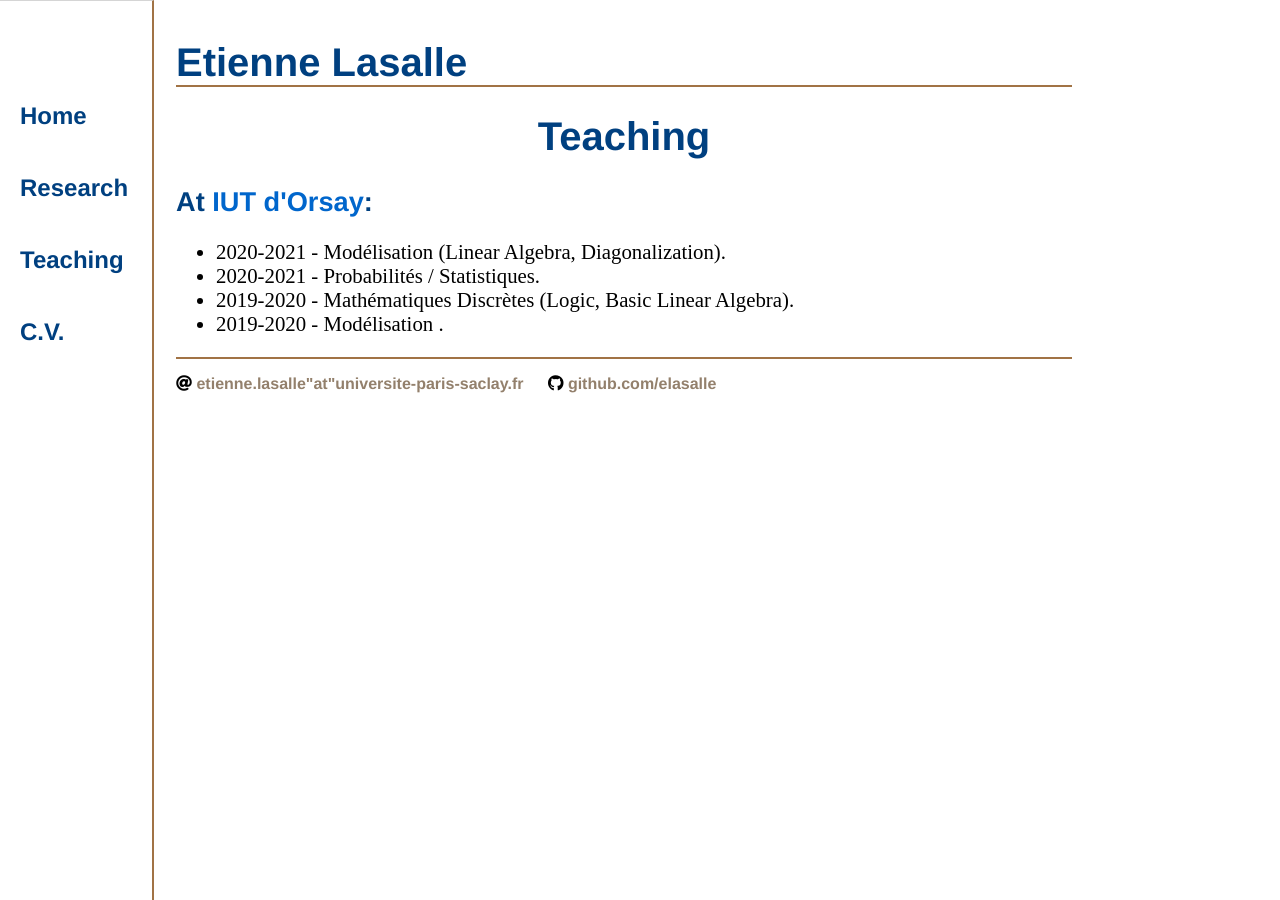
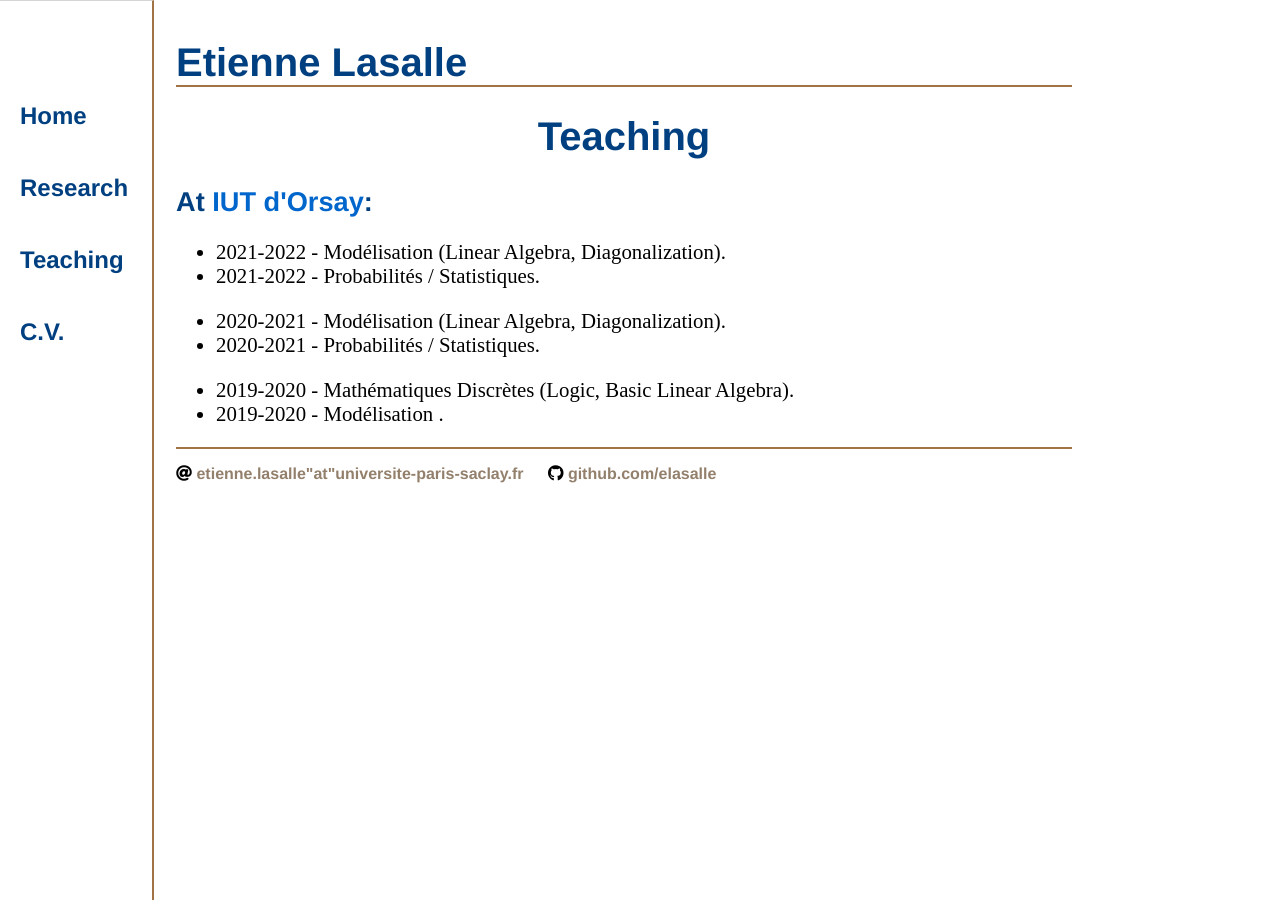
Before and after one commit to elasalle/elasalle.github.io, a Jekyll site: the page built from teaching/index.html, in a window 1280 px wide. Built offline with Jekyll 4.4.1, drawn with Linux system fonts in a browser that asks for light colours.

Commit message:
update teaching

```diff
--- a/teaching/index.html
+++ b/teaching/index.html
@@ -6,8 +6,14 @@ title: Etienne Lasalle, Teaching
     <h1 class="title1">Teaching</h1>
     <h2 class="title2"> At <a href="https://www.iut-orsay.universite-paris-saclay.fr/">IUT d'Orsay</a>:</h2>
 	<ul class="normalsize">
+        <li> 2021-2022  -  Modélisation (Linear Algebra, Diagonalization).</li>
+        <li> 2021-2022  -  Probabilités / Statistiques.</li>
+    </ul>
+  <ul class="normalsize">
         <li> 2020-2021  -  Modélisation (Linear Algebra, Diagonalization).</li>
 	      <li> 2020-2021  -  Probabilités / Statistiques.</li>
+      </ul>
+  <ul class="normalsize">
         <li> 2019-2020  -  Mathématiques Discrètes (Logic, Basic Linear Algebra).</li>
         <li> 2019-2020  -  Modélisation .</li>
     </ul>
```
